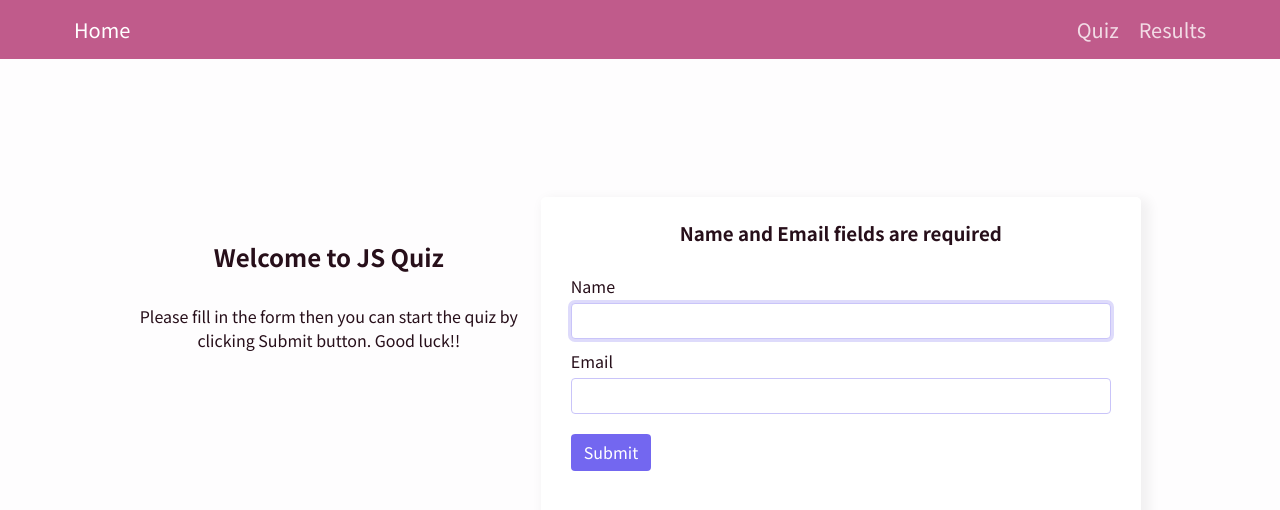
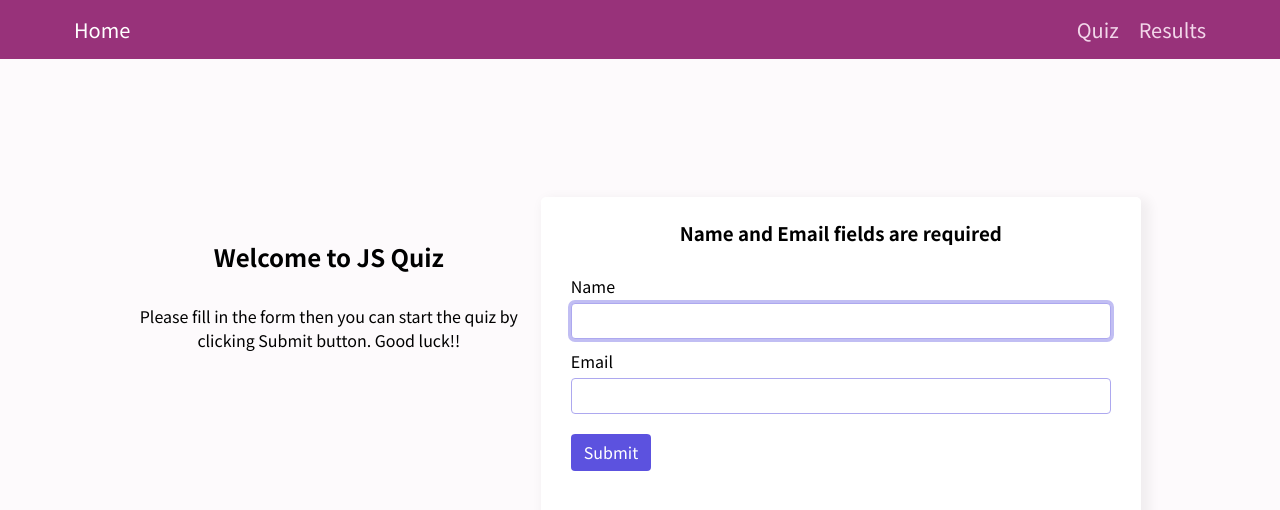
Before and after one commit to harry79ph/react-js-quiz, a React (Create React App) app: page / in a window 1280 px wide. Shown: the top 510 px of the page. Built offline with nearby package versions, Linux system fonts and the light colour scheme.

Commit message:
minor changes

```diff
--- a/src/scss/_config.scss
+++ b/src/scss/_config.scss
@@ -1,9 +1,9 @@
 @import url("https://fonts.googleapis.com/css2?family=Noto+Sans+JP:wght@100;300;400;500;700;900&display=swap");
 
-$main-colour: #7367f0;
+$main-colour: #5c52df;
 $shadow-color: rgba(0, 0, 0, 0.12);
 $background-color: #fff;
-$nav-background-color: #c05b8b;
+$nav-background-color: #98327a;
 $font-stack: "Noto Sans JP", sans-serif;
 
 * {
--- a/src/scss/index.scss
+++ b/src/scss/index.scss
@@ -3,7 +3,7 @@
 body {
   font-family: $font-stack;
   color: darken($nav-background-color, 45);
-  background-color: lighten($nav-background-color, $amount: 44);
+  background-color: lighten($nav-background-color, $amount: 59);
   min-height: 800px;
   overflow-x: hidden;
 }
@@ -30,7 +30,7 @@ nav {
   font-size: 20px;
   a {
     display: inline-block;
-    color: lighten($nav-background-color, 35);
+    color: lighten($nav-background-color, 50);
     padding: 5px 10px;
     &:hover {
       color: lighten($nav-background-color, 40);
```
